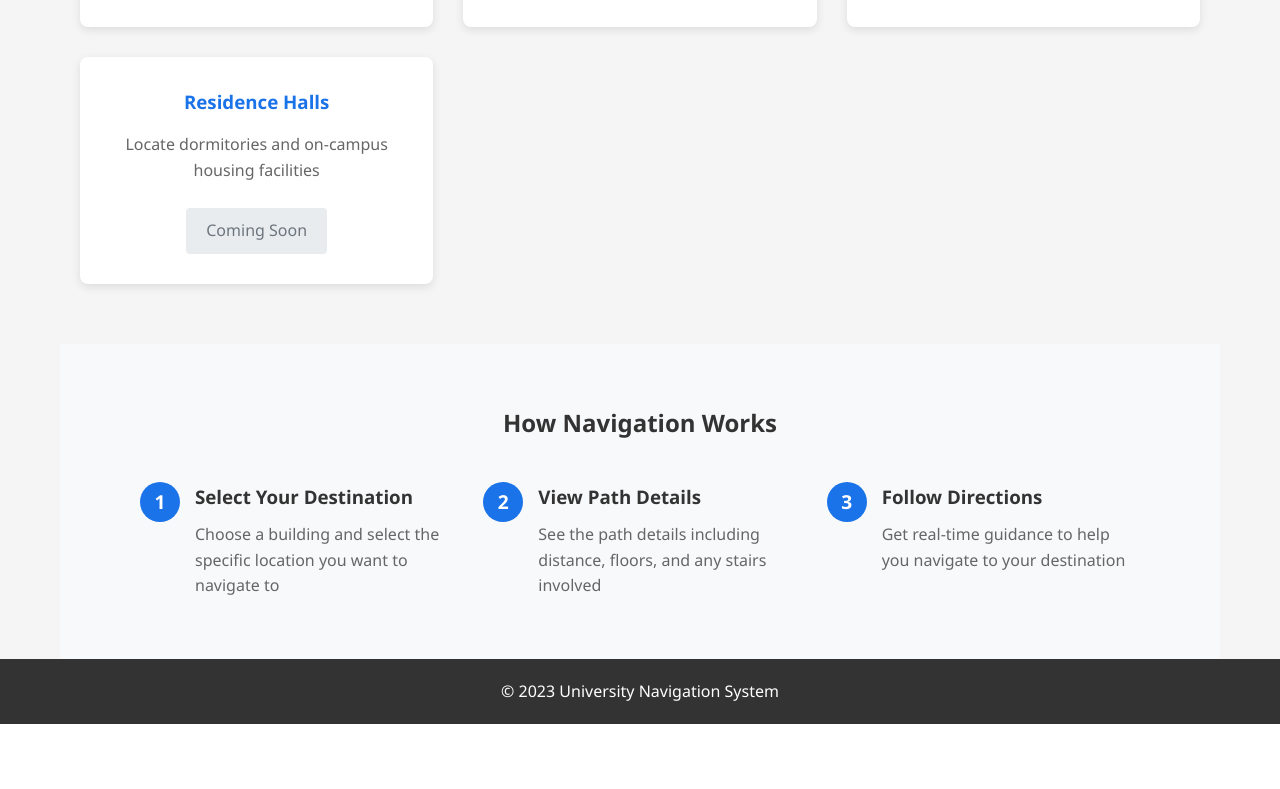
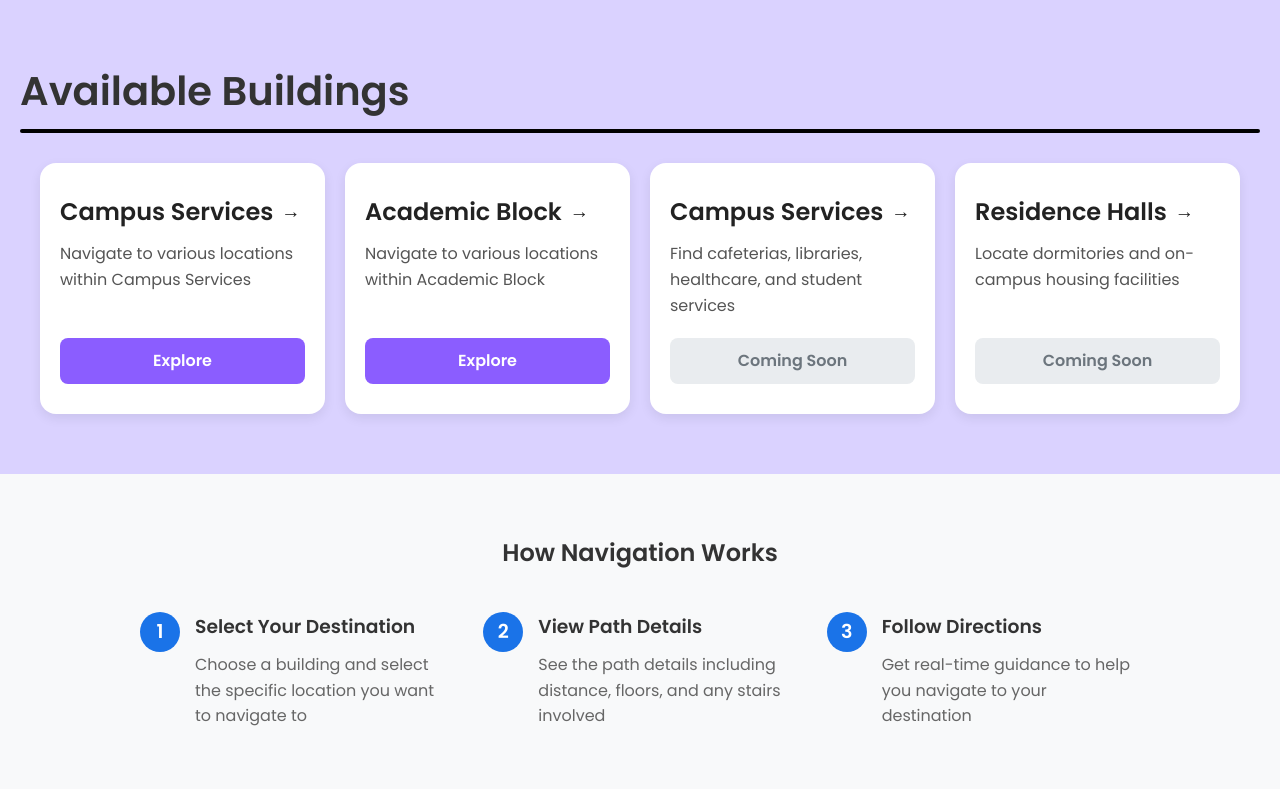
Before and after one commit to themid6t/hrk-project, a Flask app: page / in a window 1280 px wide. Shown: the part 871-1660 px from the top of the page. Before the commit the page ends 1595 px from the top, so only its background shows below. Run offline with Flask 3, Linux system fonts and the light colour scheme.

Commit message:
feat: updated UI

```diff
--- a/static/css/style.css
+++ b/static/css/style.css
@@ -5,12 +5,24 @@
     box-sizing: border-box;
 }
 
+
 body {
-    font-family: 'Segoe UI', Tahoma, Geneva, Verdana, sans-serif;
+    font-family: 'Poppins', sans-serif;
     line-height: 1.6;
     color: #333;
     background-color: #f5f5f5;
+    overflow: scroll;
 }
+
+body::-webkit-scrollbar {
+    display: none; /* Hide the scrollbar for Chrome, Safari, Opera */
+}
+
+html {
+    scroll-behavior: smooth; /* Optional: Add smooth scrolling */
+}
+
+
 
 a {
     text-decoration: none;
@@ -18,170 +30,343 @@ a {
 }
 
 /* Layout */
-.container {
-    max-width: 1200px;
-    margin: 0 auto;
-    padding: 0 20px;
-}
 
-/* Navigation */
-header {
-    background-color: #fff;
-    box-shadow: 0 2px 5px rgba(0, 0, 0, 0.1);
-}
 
+
+
+/* navbar here comes */
 .navbar {
+    background: transparent; /* Make navbar transparent */
+    padding: 15px 20px;
+    width: 100%;
+    height: 70px; /* Height of the navbar */
     display: flex;
-    justify-content: space-between;
+    justify-content: center; /* Centering content */
     align-items: center;
-    padding: 15px 20px;
-    max-width: 1200px;
-    margin: 0 auto;
+    box-shadow: 0 2px 10px rgba(0, 0, 0, 0.2); /* Subtle shadow for a transparent effect */
+    z-index: 99;
+    backdrop-filter: blur(10px);
+    border-bottom: 1px solid rgba(255, 255, 255, 0.1); /* Optional: subtle bottom border */
+    position: static;
 }
 
 .logo a {
-    font-size: 1.5rem;
+    font-size: 14px; /* Slightly larger font for logo */
     font-weight: bold;
-    color: #1a73e8;
+    font-family: 'Trebuchet MS', 'Lucida Sans Unicode', 'Lucida Grande', 'Lucida Sans', Arial, sans-serif;
+    color: #e5e5e5;
+    text-decoration: none;
 }
 
 .nav-links {
+    list-style: none;
     display: flex;
-    list-style: none;
+    gap: 20px; /* Reduced gap for closer buttons */
+    align-items: center;
+    justify-content: center; /* Center buttons horizontally */
 }
 
 .nav-links li {
-    margin-left: 20px;
+    display: inline-block;
 }
 
-.nav-links a {
-    color: #333;
-    font-weight: 500;
-    transition: color 0.3s;
+.nav-links li a {
+    padding: 5px 12px; /* Smaller padding */
+    background-color: #f1f1f1;
+    color: #111;
+    text-decoration: none;
+    border-radius: 50px;
+    font-size: 18px; /* Smaller font size */
+    transition: all 0.3s ease;
 }
 
-.nav-links a:hover {
-    color: #1a73e8;
+.nav-links li a:hover {
+    background-color: #1ea789;
+    color: #fff;
 }
 
-/* Hero Section */
+
+
+
+
+
+
+
 .hero {
-    background: linear-gradient(rgba(0, 0, 0, 0.5), rgba(0, 0, 0, 0.5)), url('/static/images/campus.jpg');
-    background-size: cover;
-    background-position: center;
-    color: white;
-    text-align: center;
-    padding: 100px 20px;
+    display: flex;
+    align-items: center;
+    justify-content: space-between;
+    height: 100vh;
+    padding: 50px;
+    background:
+        linear-gradient(to bottom, rgba(0,0,0,0) 60%, rgba(0,0,0,0.7) 100%),
+        url('https://i.pinimg.com/736x/f3/a8/4d/f3a84d798144e08b532369e8b9eaf3b1.jpg') no-repeat center center/cover;
+    background-blend-mode: overlay;
 }
 
-.hero-content {
-    max-width: 800px;
-    margin: 0 auto;
+
+.hero-left {
+    flex: 1;
+
+    padding: 40px;
+    border-radius: 20px;
+    color: #030303;
 }
 
-.hero h1 {
-    font-size: 2.5rem;
-    margin-bottom: 15px;
+.hero-content h1 {
+    font-size: 3.5rem; /* Slightly larger for more hero presence */
+    margin-bottom: 20px;
+    font-family: 'Times New Roman', Times, serif;
+    font-weight: 700; /* Strong boldness */
+    color: #333; /* Deep dark grey instead of pure black for softer look */
+    text-transform: capitalize; /* Each word starts with a capital letter */
+    letter-spacing: 1px; /* Slightly spaced for elegance */
+    line-height: 1.2; /* Better readability */
 }
 
-.hero p {
-    font-size: 1.2rem;
+
+.hero-content p {
+    font-size: 1.5rem;
     margin-bottom: 30px;
 }
 
-/* Search Box */
 .search-container {
     display: flex;
-    max-width: 600px;
-    margin: 0 auto;
+    gap: 10px;
 }
 
 .search-container input {
     flex-grow: 1;
     padding: 15px;
+    border-radius: 8px;
     border: none;
-    border-radius: 4px 0 0 4px;
     font-size: 1rem;
 }
 
 .search-btn {
     padding: 15px 25px;
-    background-color: #1a73e8;
-    color: white;
+    background-color: #000000;
     border: none;
-    border-radius: 0 4px 4px 0;
+    color: #fff;
+    font-size: 1rem;
+    border-radius: 8px;
     cursor: pointer;
-    font-size: 1rem;
-    font-weight: 500;
+    transition: background 0.3s;
 }
 
-.search-btn:hover {
-    background-color: #1557b0;
+
+
+
+/* Container for the video boxes */
+.hero-right {
+    position: relative;
+    width: 100%;
+    height: 100vh;
+    display: flex;
+    justify-content: center; /* Centering the items horizontally */
+    align-items: center; /* Centering the items vertically */
+    overflow: hidden; /* Ensures no scrolling */
 }
+
+/* Styling for individual video-boxes (with tilt and random positioning) */
+.video-box {
+    position: absolute;
+    width: 250px; /* Adjust width of the boxes */
+    height: 150px; /* Adjust height of the boxes */
+    overflow: hidden;
+    border-radius: 15px; /* Add border-radius for rounded corners */
+    transition: transform 0.5s ease-in-out, top 1s ease, left 1s ease; /* Smooth transition for rotation and position */
+}
+
+
+.video-box img {
+    width: 100%;
+    height: 100%;
+    object-fit: cover; /* Ensures the GIF fits inside the box */
+    object-position: center; /* Keeps the GIF centered */
+}
+
+/* Random positioning and rotation of boxes */
+.video-box.video1 {
+    top: 10%;
+    left: 10%;
+    transform: rotate(-15deg); /* Tilted to the left */
+}
+
+
+
+/* Optional: Adding hover effect to rotate on mouse hover */
+.video-box:hover {
+    transform: rotate(0deg); /* Reset rotation on hover */
+    top: calc(50% + 20px); /* Slightly move boxes up on hover */
+    left: calc(50% + 20px); /* Slightly move boxes right on hover */
+}
+
+/* Adding animations to avoid overlap (this is for random animation movement) */
+@keyframes randomMovement {
+    0% {
+        transform: rotate(0deg);
+        top: 10%;
+        left: 10%;
+    }
+    25% {
+        transform: rotate(15deg);
+        top: 30%;
+        left: 60%;
+    }
+    50% {
+        transform: rotate(-10deg);
+        top: 60%;
+        left: 25%;
+    }
+    75% {
+        transform: rotate(5deg);
+        top: 80%;
+        left: 40%;
+    }
+    100% {
+        transform: rotate(0deg);
+        top: 50%;
+        left: 50%;
+    }
+}
+
+/* Apply animation to the video boxes */
+.video-box {
+    animation: randomMovement 10s infinite ease-in-out;
+}
+
+/* Optional responsiveness for mobile screens */
+@media (max-width: 768px) {
+    .hero-right {
+        flex-direction: column;
+    }
+
+    .video-box {
+        width: 80%; /* Increase width on small screens */
+        height: 200px; /* Adjust height */
+        margin-bottom: 20px; /* Add spacing between stacked boxes */
+    }
+}
+
+
 
 /* Features Section */
 .features {
     padding: 60px 20px;
-    text-align: center;
+    background-color: #DAD2FF;
 }
 
-.features h2 {
-    font-size: 2rem;
+.section-title {
+    font-size: 2.5rem;
+    font-weight: 700;
+    color: #333;
     margin-bottom: 40px;
-    color: #333;
+    text-align: left; /* Align text to the left */
+    position: relative; /* Make room for the line */
 }
+
+.section-title::after {
+    content: ''; /* Empty content for the line */
+    position: absolute; /* Position it after the title */
+    left: 0;
+    bottom: -10px; /* Place it right under the text */
+    width: 100%; /* Extend the line across the full width */
+    height: 4px; /* Thickness of the line */
+    background-color: #000000; /* Line color (adjust as needed) */
+    border-radius: 4px; /* Rounded edges for smoothness */
+    transition: width 0.3s ease-in-out; /* Smooth transition when hovered */
+}
+
+/* Optional: Grow line when hovered */
+.section-title:hover::after {
+    width: 110%; /* Line will grow slightly when hovered */
+}
+
 
 .feature-grid {
     display: grid;
-    grid-template-columns: repeat(auto-fit, minmax(300px, 1fr));
-    gap: 30px;
+    grid-template-columns: repeat(auto-fit, minmax(280px, 1fr));
+    gap: 20px;
     max-width: 1200px;
     margin: 0 auto;
 }
 
 .feature-card {
-    background-color: white;
-    padding: 30px;
-    border-radius: 8px;
-    box-shadow: 0 3px 10px rgba(0, 0, 0, 0.1);
-    transition: transform 0.3s;
-}
-
-.feature-card:hover {
-    transform: translateY(-5px);
+    background: #fff;
+    padding: 30px 20px;
+    border-radius: 16px;
+    box-shadow: 0 4px 12px rgba(0, 0, 0, 0.08);
+    display: flex;
+    flex-direction: column;
+    justify-content: space-between;
+    transition: transform 0.3s ease, box-shadow 0.3s ease;
 }
 
 .feature-card h3 {
-    margin-bottom: 15px;
-    color: #1a73e8;
+    font-size: 1.5rem;
+    margin-bottom: 10px;
+    color: #222;
+    text-align: left; /* 🌟 align text to left */
+    display: flex; /* 🌟 make h3 flexible */
+    align-items: center; /* vertically center text and arrow */
+    gap: 8px; /* space between text and arrow */
 }
 
+.feature-card h3::after {
+    content: '→'; /* 🌟 simple arrow */
+    font-size: 1.2rem;
+    transition: transform 0.3s ease;
+}
+
+/* Optional: Animate arrow on hover */
+.feature-card:hover h3::after {
+    transform: translateX(5px);
+}
+
+
 .feature-card p {
-    margin-bottom: 25px;
-    color: #666;
+    font-size: 1rem;
+    color: #555;
+    margin-bottom: 20px;
+    flex-grow: 1;
 }
 
 .btn {
     display: inline-block;
     padding: 10px 20px;
-    background-color: #1a73e8;
+    background-color: #8B5DFF;
     color: white;
-    border-radius: 4px;
-    font-weight: 500;
-    transition: background-color 0.3s;
+    border-radius: 8px;
+    text-decoration: none;
+    text-align: center;
+    font-weight: 600;
+    transition: background-color 0.3s ease;
 }
 
 .btn:hover {
-    background-color: #1557b0;
+    background-color: #E2BBE9;
+    color: #000000;
 }
 
-/* Footer */
-footer {
-    background-color: #333;
-    color: white;
+.btn-disabled {
+    background-color: #ccc;
+    cursor: not-allowed;
+}
+
+.feature-card:hover {
+    transform: translateY(-5px);
+    box-shadow: 0 6px 20px rgba(0, 0, 0, 0.12);
+}
+
+.empty-state {
     text-align: center;
-    padding: 20px;
+    color: #777;
 }
+
+
+
+
 
 /* Responsive Design */
 @media (max-width: 768px) {
--- a/templates/base.html
+++ b/templates/base.html
@@ -3,31 +3,30 @@
 <head>
     <meta charset="UTF-8">
     <meta name="viewport" content="width=device-width, initial-scale=1.0">
+    <link href="https://fonts.googleapis.com/css2?family=Poppins:wght@300;400;600&family=Montserrat:wght@400;700&display=swap" rel="stylesheet">
     <title>{% block title %}{% endblock %} - University Navigation</title>
     <link rel="stylesheet" href="{{ url_for('static', filename='css/style.css') }}">
     {% block extra_css %}{% endblock %}
 </head>
 <body>
+
     <header>
         <nav class="navbar">
             <div class="logo">
-                <a href="{{ url_for('home') }}">University Navigator</a>
+                <a href="{{ url_for('home') }}"></a>
             </div>
             <ul class="nav-links">
                 <li><a href="{{ url_for('home') }}">Home</a></li>
                 <li><a href="{{ url_for('admin') }}">Admin</a></li>
-                <!-- More navigation items will be added as we develop -->
             </ul>
         </nav>
+
     </header>
 
-    <main class="container">
+
         {% block content %}{% endblock %}
-    </main>
 
-    <footer>
-        <p>&copy; 2023 University Navigation System</p>
-    </footer>
+
 
     <script src="{{ url_for('static', filename='js/main.js') }}"></script>
     {% block extra_js %}{% endblock %}
--- a/templates/index.html
+++ b/templates/index.html
@@ -4,18 +4,26 @@
 
 {% block content %}
 <section class="hero">
+    <div class="hero-left">
         <div class="hero-content">
-        <h1>Welcome to University Navigation System</h1>
+            <h1>NavIn-AN INDOOR NAVIGATION</h1>
             <p>Find your way around campus with ease</p>
             <div class="search-container">
                 <input type="text" placeholder="Search for buildings, departments, or services...">
                 <button class="search-btn">Search</button>
             </div>
         </div>
+    </div>
+    <div class="hero-right">
+        <div class="video-box video1">
+            <img src="https://i.pinimg.com/originals/dc/22/04/dc2204b97a8f494d234ee39ba6dcf430.gif" alt="Video" />
+        </div>
+    </div>
 </section>
 
+
 <section class="features">
-    <h2>Available Buildings</h2>
+    <h2 class="section-title">Available Buildings</h2>
     <div class="feature-grid">
         {% if buildings %}
             {% for building in buildings %}
@@ -26,25 +34,32 @@
                 </div>
             {% endfor %}
         {% else %}
-            <div class="empty-state">
+            <div class="feature-card empty-state">
                 <p>No buildings available at the moment. Please check back later or visit the admin page to add routes.</p>
             </div>
         {% endif %}
 
-        <!-- Add placeholder cards for other campus areas -->
         <div class="feature-card">
+            <div class="stars"></div> <!-- Add this -->
+            <div class="feature-card-content">
                 <h3>Campus Services</h3>
                 <p>Find cafeterias, libraries, healthcare, and student services</p>
+            </div>
             <a href="#" class="btn btn-disabled">Coming Soon</a>
         </div>
+
 
         <div class="feature-card">
             <h3>Residence Halls</h3>
             <p>Locate dormitories and on-campus housing facilities</p>
             <a href="#" class="btn btn-disabled">Coming Soon</a>
         </div>
+
+
+
     </div>
 </section>
+
 
 <section class="info-section">
     <h2>How Navigation Works</h2>
```
Also changed, not shown: templates/navigate.html (+36 -20 lines), static/assets/01.gif (added), 1 other file. Lines whose indentation alone changed are shown as unchanged.
